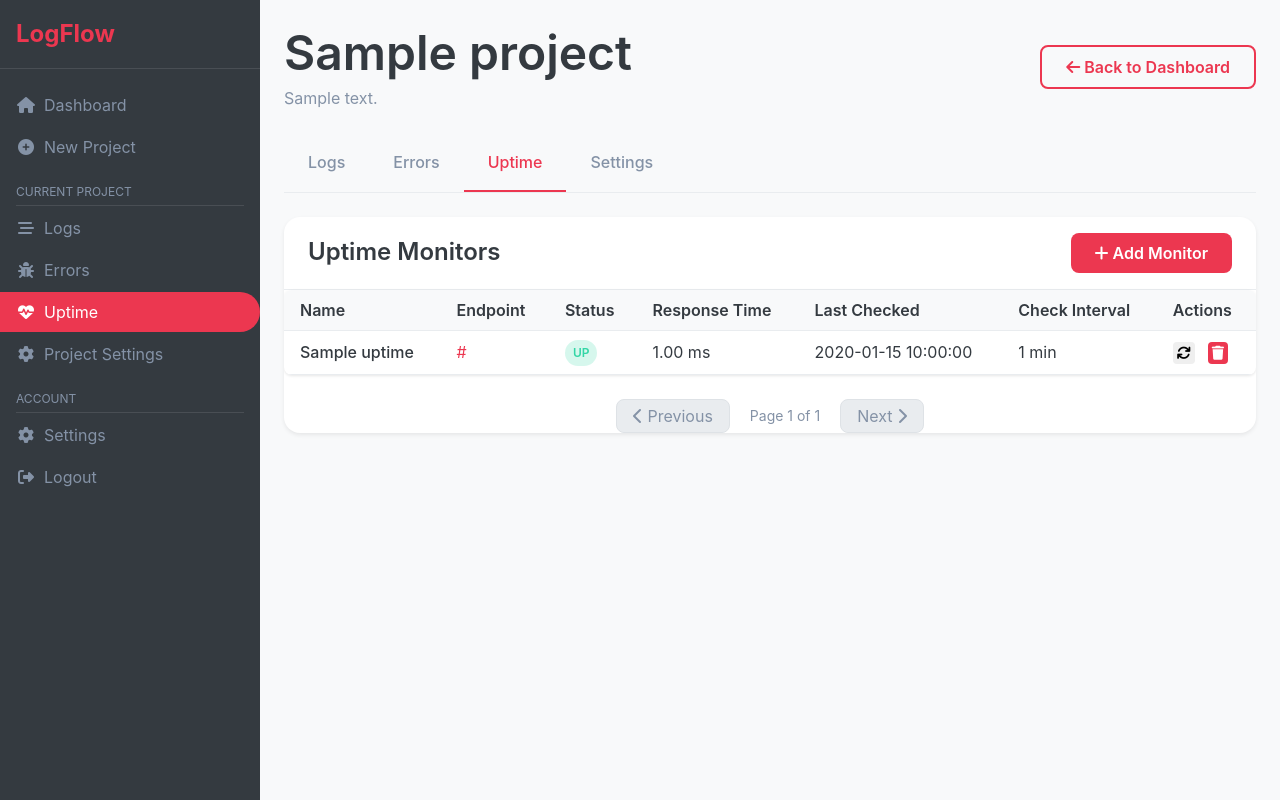
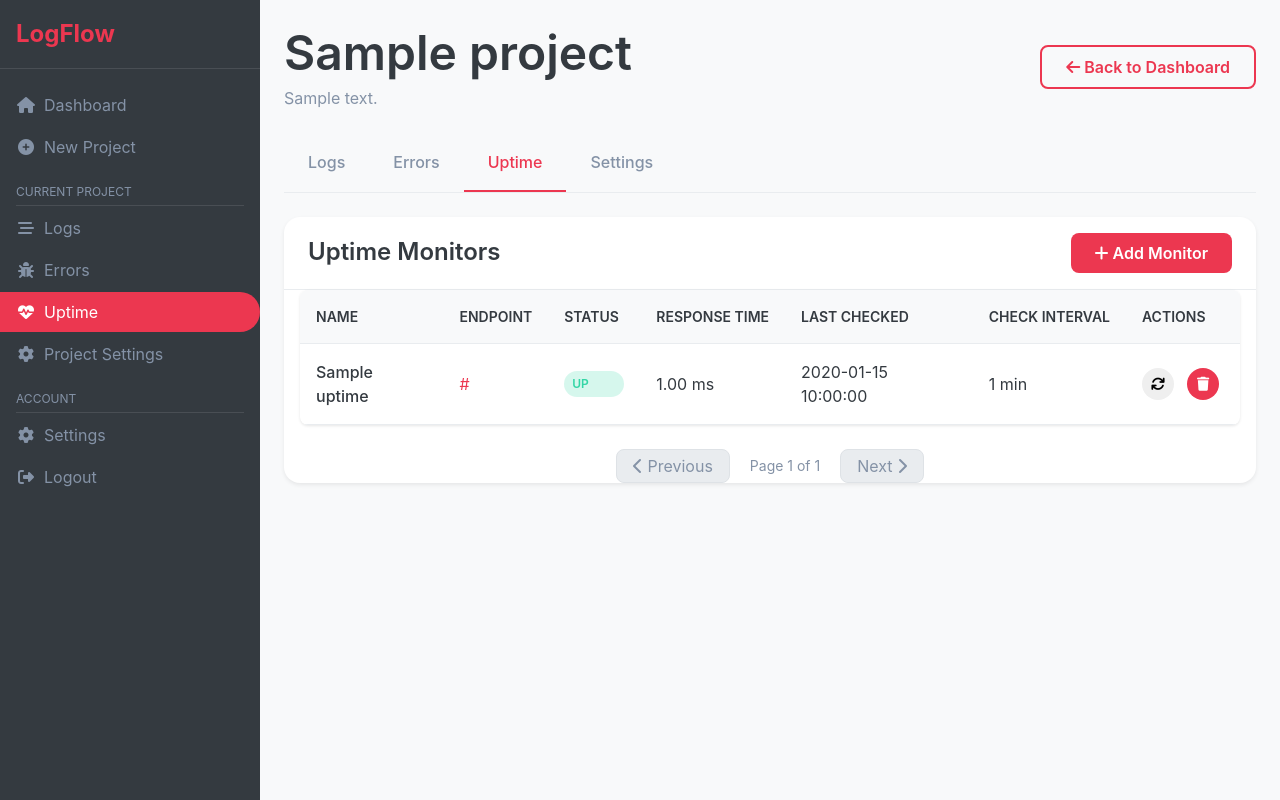
Before and after one commit to EthanJCanterbury/Logflow, a Flask app: page /projects/1/uptime in a window 1280 px wide. Run offline with Flask 3, Linux system fonts and the light colour scheme; the visitor is signed in with stand-in values (Sample User, id 1); tables that the repository leaves empty hold one stand-in row (values such as "Sample post").

Commit message:
Assistant checkpoint: Improve uptime monitoring UI and form styling
Assistant generated file changes:
- templates/new_uptime.html: Improve form spacing and layout
- templates/project_uptime.html: Improve uptime monitoring page layout
- static/css/style.css: Improve form and table styling, Improve uptime table styling, Improve status badges and action buttons

---

User prompt:

the spacing and stuff is still kinda weird

Replit-Commit-Author: Assistant
Replit-Commit-Session-Id: 002aed14-85d6-4cba-be81-a8095645a2ee

```diff
--- a/static/css/style.css
+++ b/static/css/style.css
@@ -1055,6 +1055,10 @@ a:hover {
 }
 
 /* Uptime Monitoring Styles */
+.uptime-container {
+    padding: 0 var(--spacing-md);
+}
+
 .uptime-table {
     width: 100%;
     border-collapse: collapse;
@@ -1062,11 +1066,12 @@ a:hover {
     box-shadow: 0 1px 3px rgba(0, 0, 0, 0.1);
     border-radius: var(--radius-md);
     overflow: hidden;
+    background-color: var(--white);
 }
 
 .uptime-table th,
 .uptime-table td {
-    padding: var(--spacing-sm) var(--spacing-md);
+    padding: var(--spacing-md);
     text-align: left;
     border-bottom: 1px solid var(--light-gray);
 }
@@ -1076,15 +1081,23 @@ a:hover {
     color: var(--dark);
     background-color: var(--light);
     white-space: nowrap;
+    font-size: var(--font-size-sm);
+    text-transform: uppercase;
+}
+
+.uptime-table tr:hover {
+    background-color: var(--light);
 }
 
 .status-badge {
     display: inline-block;
-    padding: 0.25rem 0.5rem;
-    border-radius: var(--radius-sm);
+    padding: 0.35rem 0.7rem;
+    border-radius: var(--radius-pill);
     font-size: var(--font-size-xs);
     font-weight: 600;
     text-transform: uppercase;
+    text-align: center;
+    min-width: 60px;
 }
 
 .status-up {
@@ -1111,6 +1124,16 @@ a:hover {
     display: flex;
     align-items: center;
     gap: 8px;
+    justify-content: flex-end;
+}
+
+.btn-icon {
+    width: 32px;
+    height: 32px;
+    display: flex;
+    align-items: center;
+    justify-content: center;
+    border-radius: var(--radius-pill);
 }
 
 .uptime-name {
--- a/templates/new_uptime.html
+++ b/templates/new_uptime.html
@@ -112,7 +112,7 @@
                     <h3>Add Uptime Monitor</h3>
                 </div>
                 <div class="card-body">
-                    <form method="POST" action="{{ url_for('new_uptime', project_id=project.id) }}">
+                    <form method="POST" action="{{ url_for('new_uptime', project_id=project.id) }}" class="settings-form">
                         <div class="form-group">
                             <label for="name">Monitor Name</label>
                             <input type="text" id="name" name="name" class="form-control" required placeholder="e.g., Production API">
```
Also changed, not shown: other parts of static/css/style.css (+23 -3 lines).
